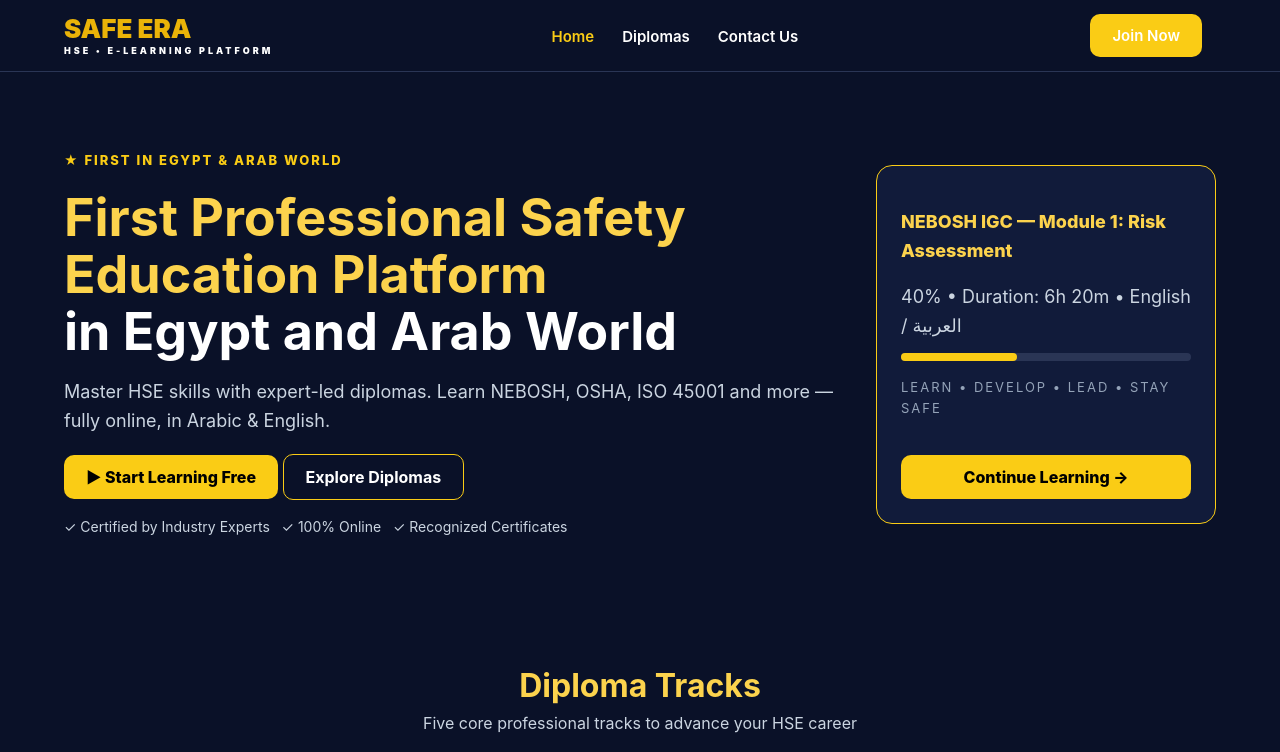
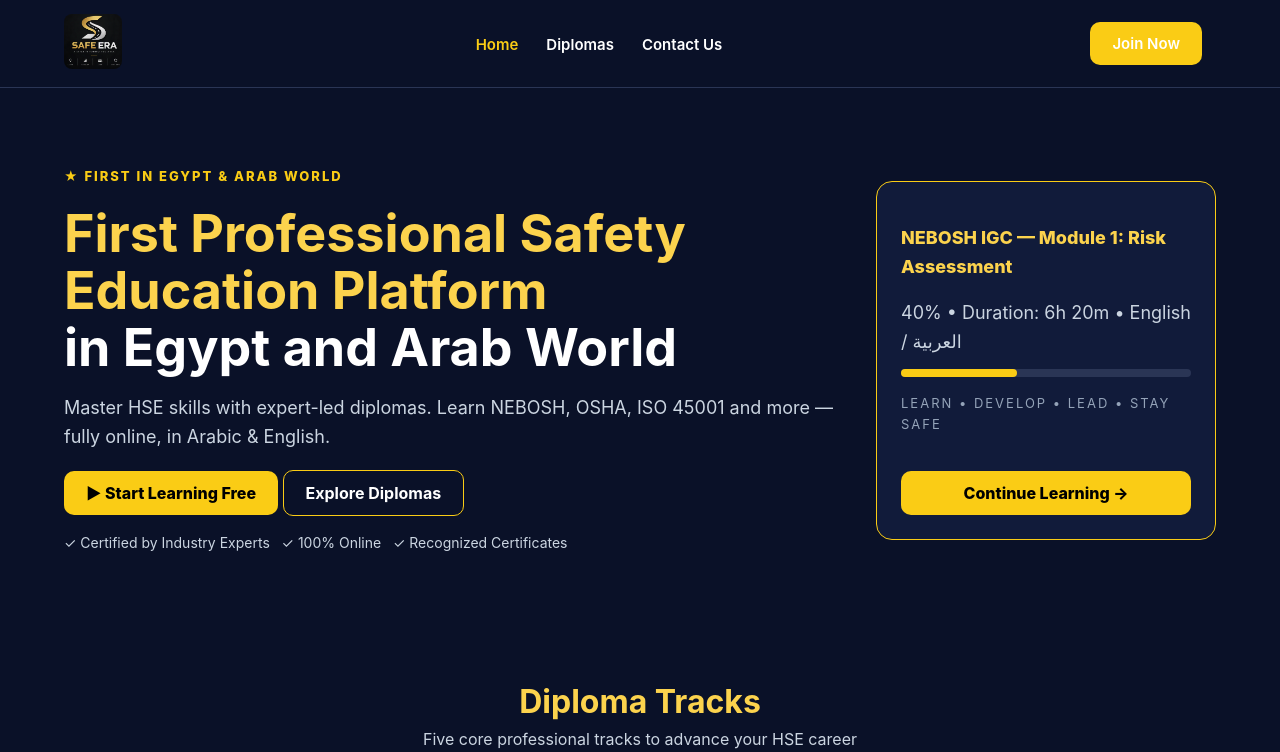
Before and after one commit to mzainhse-bot/safe-era, a plain HTML site: page index.html in a window 1280 px wide. Shown: the top 752 px of the page. Drawn offline with Linux system fonts and the light colour scheme.

Commit message:
Update index.html

```diff
--- a/index.html
+++ b/index.html
@@ -49,7 +49,7 @@ input,textarea,select{width:100%;padding:13px;border-radius:10px;border:1px soli
 <body>
 
 <div class="nav">
-  <div class="logo">SAFE ERA<span>HSE • E-LEARNING PLATFORM</span></div>
+  <div><img src="logo.png" style="height:55px;border-radius:8px"></div>
   <div><a href="index.html" class="active">Home</a><a href="#diplomas">Diplomas</a><a href="#contact">Contact Us</a></div>
   <div><a href="#contact" class="btn">Join Now</a></div>
 </div>
```
